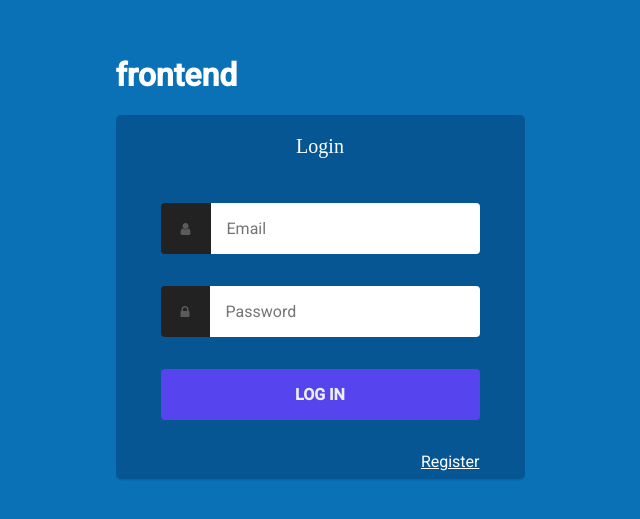
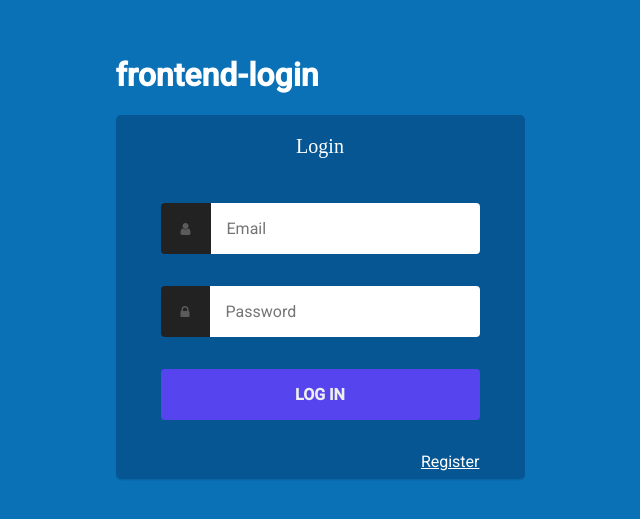
Before and after one commit to pulidovpe/frontend-login, an Angular app: page /frontend-login/auth/login in a window 1280 px wide. Shown: the part 143-662 px from the top of the page, without its empty margins (320-960 px from the left). Built offline with nearby package versions, Linux system fonts and the light colour scheme.

Commit message:
Cambio nombre frontend a frontend-login

```diff
--- a/karma.conf.js
+++ b/karma.conf.js
@@ -16,7 +16,7 @@ module.exports = function (config) {
       clearContext: false // leave Jasmine Spec Runner output visible in browser
     },
     coverageIstanbulReporter: {
-      dir: require('path').join(__dirname, './coverage/frontend'),
+      dir: require('path').join(__dirname, './coverage/frontend-login'),
       reports: ['html', 'lcovonly', 'text-summary'],
       fixWebpackSourcePaths: true
     },
--- a/package.json
+++ b/package.json
@@ -1,5 +1,5 @@
 {
-  "name": "frontend",
+  "name": "frontend-login",
   "version": "0.0.0",
   "scripts": {
     "ng": "ng",
--- a/src/app/app.component.ts
+++ b/src/app/app.component.ts
@@ -6,5 +6,5 @@ import { Component } from '@angular/core';
   styleUrls: ['./app.component.css']
 })
 export class AppComponent {
-  title = 'frontend';
+  title = 'frontend-login';
 }
--- a/src/index.html
+++ b/src/index.html
@@ -2,7 +2,7 @@
 <html lang="en">
 <head>
   <meta charset="utf-8">
-  <title>Frontend</title>
+  <title>Frontend-login</title>
   <base href="/frontend-login/">
 
   <meta name="viewport" content="width=device-width, initial-scale=1">
```
Also changed, not shown: 1 other file (tests, documents, lock files or other folders).
